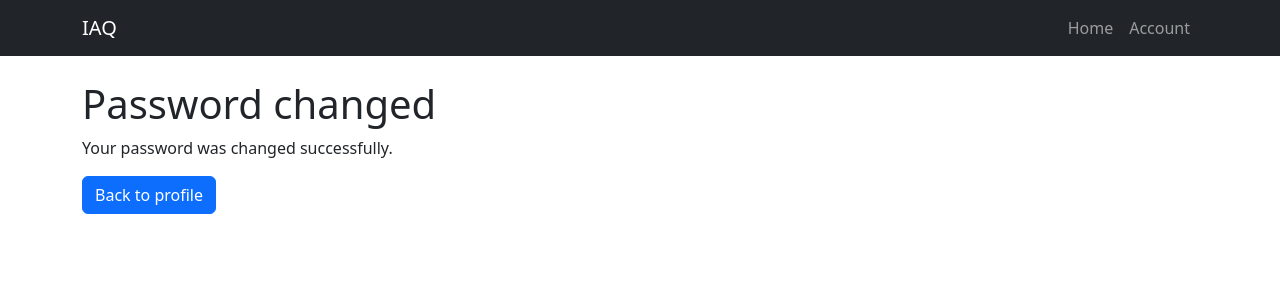
After one commit to tomoss/volatile-signals-26, a Django app: page /account/profile/password/done/ in a window 1280 px wide. The commit adds this page. Shown: the top 300 px of the page. Run offline with Django 5.2, Linux system fonts and the light colour scheme; the visitor is signed in with stand-in values (Sample User, id 1).

Commit message:
Add password change flow

```diff
--- a/iot-backend-iaq/iaq/templates/iaq/base.html
+++ b/iot-backend-iaq/iaq/templates/iaq/base.html
@@ -13,7 +13,7 @@
             <a class="navbar-brand" href="{% url 'home' %}">IAQ</a>
             <div class="navbar-nav">
                 <a class="nav-link" href="{% url 'home' %}">Home</a>
-                <a class="nav-link" href="{% url 'account' %}">Account</a>
+                <a class="nav-link" href="{% url 'profile' %}">Account</a>
             </div>
         </div>
     </nav>
--- /dev/null
+++ b/iot-backend-iaq/iaq/templates/iaq/password_change_done.html
@@ -0,0 +1,9 @@
+{% extends "iaq/base.html" %}
+
+{% block title %}IAQ - Password changed{% endblock %}
+
+{% block content %}
+    <h1>Password changed</h1>
+    <p>Your password was changed successfully.</p>
+    <a class="btn btn-primary" href="{% url 'profile' %}">Back to profile</a>
+{% endblock %}
--- a/iot-backend-iaq/iaq/urls.py
+++ b/iot-backend-iaq/iaq/urls.py
@@ -6,9 +6,10 @@ from . import views
 urlpatterns = [
     path("account/login/", views.IaqLoginView.as_view(), name="login"),
     path("account/register/", views.IaqRegisterView.as_view(), name="register"),
-    path("account/devices/", views.IaqDevicesView.as_view(), name="devices"),
+    path("account/devices/", views.IaqDeviceListView.as_view(), name="devices"),
     path("account/profile/", views.IaqProfileView.as_view(), name="profile"),
-    path("account/", views.IaqAccountView.as_view(), name="account"),
+    path("account/profile/password/", views.IaqPasswordChangeView.as_view(), name="password_change"),
+    path("account/profile/password/done/", views.IaqPasswordChangeDoneView.as_view(), name="password_change_done"),
     path("device/<int:device_id>/dashboard/", views.IaqDeviceDashboardView.as_view(), name="dashboard"),
     path("device/<int:device_id>/history/", views.IaqDeviceHistoryView.as_view(), name="history"),
     path("logout/", logout_then_login, name="logout"),
--- a/iot-backend-iaq/iaq/views.py
+++ b/iot-backend-iaq/iaq/views.py
@@ -1,6 +1,6 @@
 from django.urls import reverse_lazy
 from django.views.generic import CreateView, ListView, TemplateView
-from django.contrib.auth.views import LoginView
+from django.contrib.auth.views import LoginView, PasswordChangeView, PasswordChangeDoneView
 from django.contrib.auth.mixins import LoginRequiredMixin
 
 from iaq.models import Device, SensorReading
@@ -33,7 +33,7 @@ class IaqDeviceDashboardView(TemplateView):
 class IaqDeviceHistoryView(TemplateView):
     template_name = "iaq/history.html"
 
-class IaqDevicesView(LoginRequiredMixin, ListView):
+class IaqDeviceListView(LoginRequiredMixin, ListView):
     template_name = "iaq/devices.html"
     model = Device
     context_object_name = "device_list"
@@ -43,3 +43,10 @@ class IaqDevicesView(LoginRequiredMixin, ListView):
 
 class IaqProfileView(LoginRequiredMixin, TemplateView):
     template_name = "iaq/profile.html"
+
+class IaqPasswordChangeView(LoginRequiredMixin, PasswordChangeView):
+    template_name = "iaq/password_change.html"
+    success_url = reverse_lazy("password_change_done")
+
+class IaqPasswordChangeDoneView(LoginRequiredMixin, PasswordChangeDoneView):
+    template_name = "iaq/password_change_done.html"
```
Also changed, not shown: iot-backend-iaq/iaq/templates/iaq/password_change.html (added, +12 -0 lines), iot-backend-iaq/iaq/templates/iaq/profile.html (+11 -0 lines).
